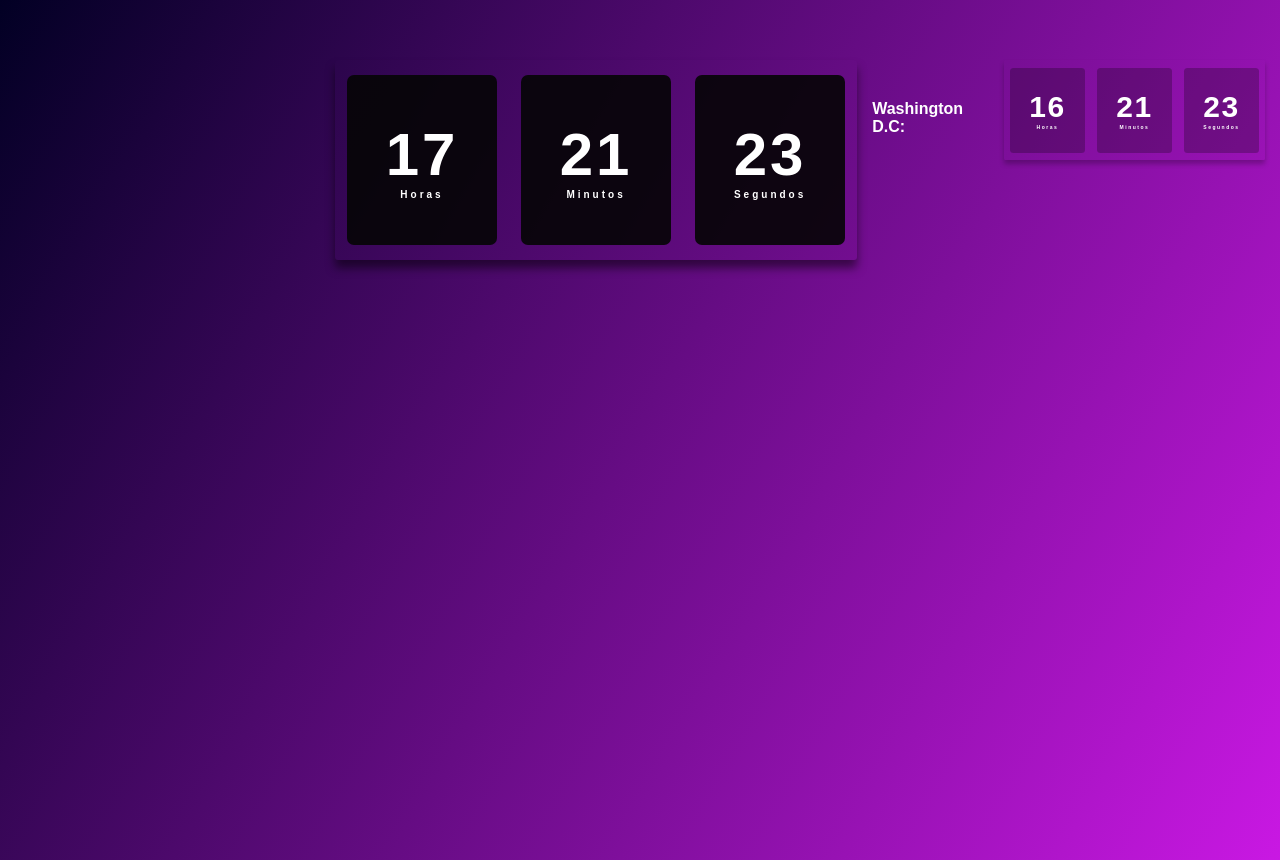
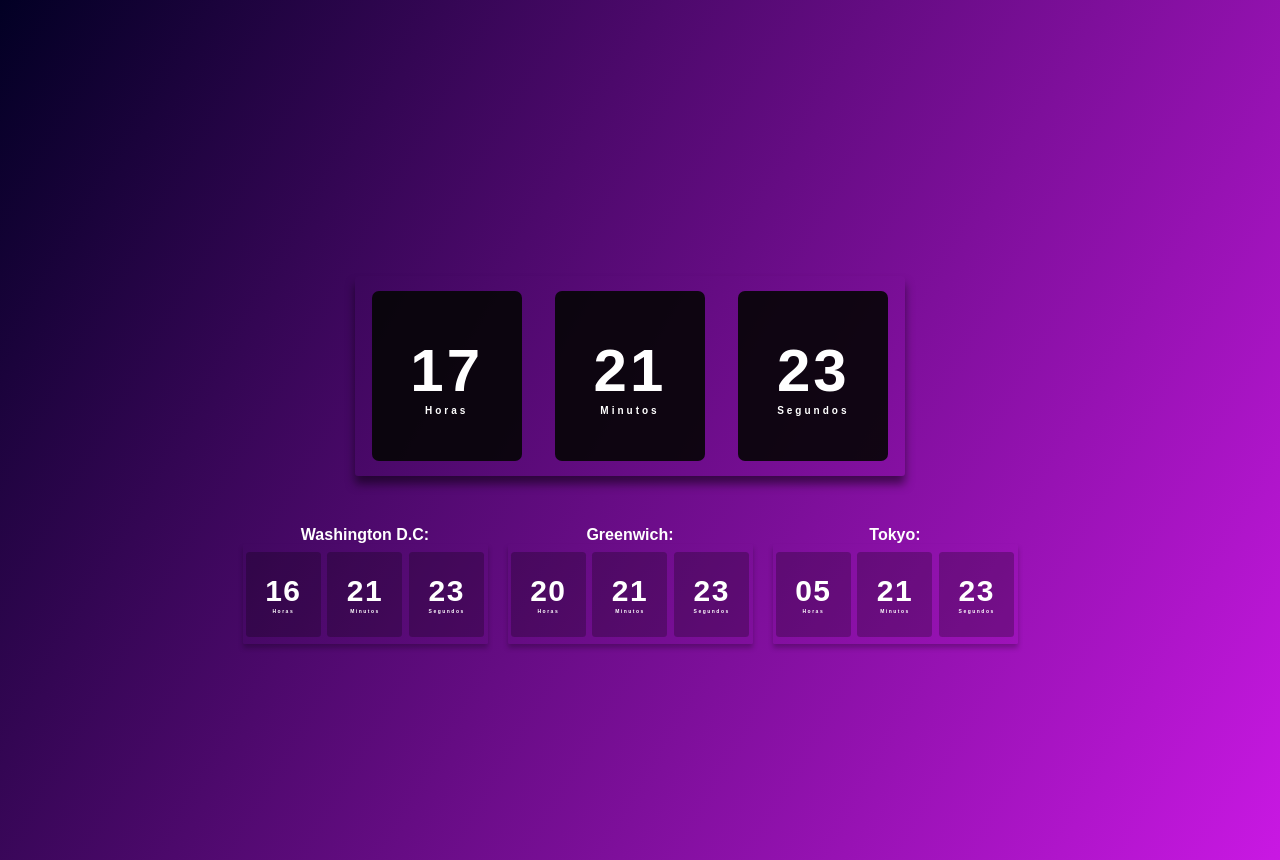
Before and after one commit to bugsQA/bugs-digital-clock, a plain HTML site: page index.html in a window 1280 px wide. Drawn offline with Linux system fonts and the light colour scheme; a web font is replaced by a local one.

Commit message:
more clocks

```diff
--- a/assets/css/style.css
+++ b/assets/css/style.css
@@ -10,19 +10,27 @@ body {
     height: 100vh;
     background: linear-gradient(120deg, #020024, #c918e3);
     display: flex;
+    align-items: center;
     margin-top: 60px;
-    align-items: flex-start;
     justify-content: center;
-    margin-left: 335px;
+    flex-direction: column;
 }
 
+.other-clocks {
+    align-items: center;
+    justify-content: center;
+    display: flex;
+    flex-direction: row;
+}
 
 .relogio-br {
     display: flex;
     align-items: center;
     justify-content: space-around;
     height: 200px;
-    width: 550px;
+    width: 100%;
+    margin-bottom: 30px;
+    max-width: 550px;
     background: transparent;
     border-radius: 3px;
     box-shadow: 0px 8px 10px rgba(0, 0, 0, .5);
@@ -30,7 +38,8 @@ body {
 
 .relogio-br div {
     height: 170px;
-    width: 150px;
+    width: 100%;
+    max-width: 150px;
     display: flex;
     flex-direction: column;
     align-items: center;
@@ -56,7 +65,8 @@ body {
     align-items: center;
     justify-content: space-around;
     height: 100px;
-    width: 275px;
+    width: 100%;
+    max-width: 275px;
     background: transparent;
     border-radius: 1.5px;
     box-shadow: 0px 4px 5px rgba(0, 0, 0, .25);
@@ -86,16 +96,92 @@ body {
     font-size: 5px;
 }
 
-.relogio-br, .relogio-us {
-    margin-right: 15px;
+.relogio-br, .relogio-us, .relogio-en, .relogio-jp {
+    margin-right: 20px;
 }
+
+.washington, .greenwich, .tokyo {
+    margin-right: 20px;
+}
+
+.relogio-jp {
+    display: flex;
+    align-items: center;
+    justify-content: space-around;
+    height: 100px;
+    width: 100%;
+    max-width: 275px;
+    background: transparent;
+    border-radius: 1.5px;
+    box-shadow: 0px 4px 5px rgba(0, 0, 0, .25);
+}
+
+.relogio-jp div {
+    height: 85px;
+    width: 75px;
+    display: flex;
+    flex-direction: column;
+    align-items: center;
+    justify-content: center;
+    color: #fff;
+    background: rgba(0, 0, 0, .25);
+    box-shadow: rgba(0, 0, 0, .35);
+    border-radius: 3.5px;
+    letter-spacing: 1.5px;
+
+}
+
+.relogio-jp span {
+    font-weight: bolder;
+    font-size: 30px;
+}
+
+.relogio-jp span.tempo {
+    font-size: 5px;
+}
+
+.relogio-en {
+    display: flex;
+    align-items: center;
+    justify-content: space-around;
+    height: 100px;
+    width: 100%;
+    max-width: 275px;
+    background: transparent;
+    border-radius: 1.5px;
+    box-shadow: 0px 4px 5px rgba(0, 0, 0, .25);
+}
+
+.relogio-en div {
+    height: 85px;
+    width: 75px;
+    display: flex;
+    flex-direction: column;
+    align-items: center;
+    justify-content: center;
+    color: #fff;
+    background: rgba(0, 0, 0, .25);
+    box-shadow: rgba(0, 0, 0, .35);
+    border-radius: 3.5px;
+    letter-spacing: 1.5px;
+
+}
+
+.relogio-en span {
+    font-weight: bolder;
+    font-size: 30px;
+}
+
+.relogio-en span.tempo {
+    font-size: 5px;
+}
+
 
 .title-us {
     display: flex;
     align-items: center;
     justify-content: center;
-    margin-right: 10px;
-    margin-top: 40px;
+    margin-top: 20px;
     color: #fff;
     font-weight: bolder;
 }
--- a/assets/js/script.js
+++ b/assets/js/script.js
@@ -4,6 +4,12 @@ const segundos = document.getElementById('segundos')
 const horas_us = document.getElementById('horas-us')
 const minutos_us = document.getElementById('minutos-us')
 const segundos_us = document.getElementById('segundos-us')
+const horas_en = document.getElementById('horas-en')
+const minutos_en = document.getElementById('minutos-en')
+const segundos_en = document.getElementById('segundos-en')
+const horas_jp = document.getElementById('horas-jp')
+const minutos_jp = document.getElementById('minutos-jp')
+const segundos_jp = document.getElementById('segundos-jp')
 
 
 const relogio = setInterval(function time() {
@@ -39,3 +45,39 @@ const relogio_us = setInterval(function time() {
     minutos_us.textContent = min
     segundos_us.textContent = s
 })
+
+const relogio_en = setInterval(function time() {
+    let dateToday = new Date();
+    let hr = dateToday.getHours() +3;
+    let min = dateToday.getMinutes();
+    let s = dateToday.getSeconds();
+
+    if (hr < 10) hr = '0' + hr
+
+    if (min < 10) min = '0' + min
+
+    if (s < 10) s = '0' + s
+
+    horas_en.textContent = hr;
+    minutos_en.textContent = min
+    segundos_en.textContent = s
+})
+
+const relogio_jp = setInterval(function time() {
+    let dateToday = new Date();
+    let hr = dateToday.getHours() +12;
+    let min = dateToday.getMinutes();
+    let s = dateToday.getSeconds();
+
+    if (hr > 23) hr = '0' - 24 + hr
+
+    if (hr < 10) hr = '0' + hr
+
+    if (min < 10) min = '0' + min
+
+    if (s < 10) s = '0' + s
+
+    horas_jp.textContent = hr;
+    minutos_jp.textContent = min
+    segundos_jp.textContent = s
+})
--- a/index.html
+++ b/index.html
@@ -24,8 +24,10 @@
         </div>
     </div>
 
-    <div class="title-us">Washington D.C:</div>
+    <div class="other-clocks">
 
+        <div class="washington">
+            <p class="title-us">Washington D.C:</p>
             <div class="relogio-us">
                 <div>
                     <span id="horas-us">00</span>
@@ -42,6 +44,48 @@
                     <span class="tempo">Segundos</span>
                 </div>
             </div>
+        </div>
+
+        <div class="greenwich">
+            <p class="title-us">Greenwich:</p>
+            <div class="relogio-en">
+                <div>
+                    <span id="horas-en">00</span>
+                    <span class="tempo">Horas</span>
+                </div>
+
+                <div>
+                    <span id="minutos-en">00</span>
+                    <span class="tempo">Minutos</span>
+                </div>
+
+                <div>
+                    <span id="segundos-en">00</span>
+                    <span class="tempo">Segundos</span>
+                </div>
+            </div>
+        </div>
+
+        <div class="tokyo">
+            <p class="title-us">Tokyo:</p>
+            <div class="relogio-jp">
+                <div>
+                    <span id="horas-jp">00</span>
+                    <span class="tempo">Horas</span>
+                </div>
+
+                <div>
+                    <span id="minutos-jp">00</span>
+                    <span class="tempo">Minutos</span>
+                </div>
+
+                <div>
+                    <span id="segundos-jp">00</span>
+                    <span class="tempo">Segundos</span>
+                </div>
+            </div>
+        </div>
+    </div>
 
     <script src="assets/js/script.js"></script>
 
```
Lines whose indentation alone changed are shown as unchanged.
